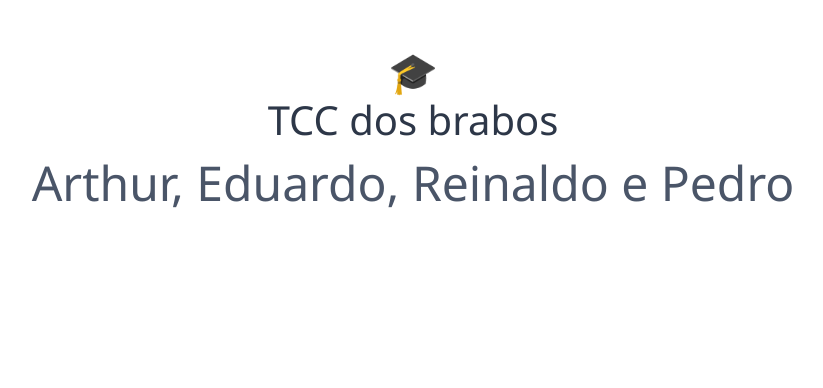
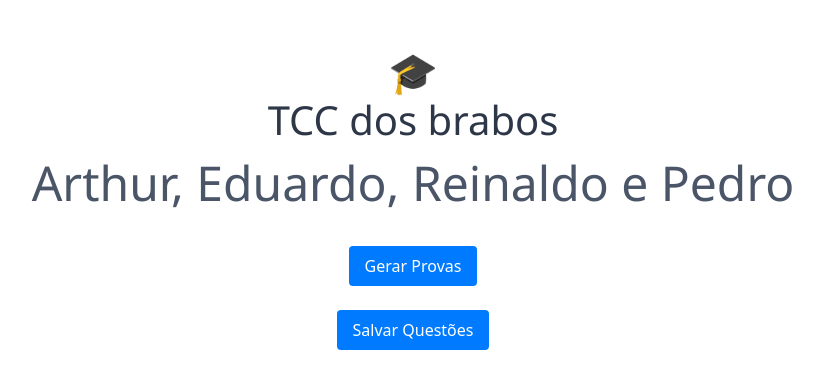
Before and after one commit to eduardoC-hub/corretor-provas, a SvelteKit app: page / in a window 1280 px wide. Shown: the top 388 px of the page, without its empty margins (227-1050 px from the left). Built offline with nearby package versions, Linux system fonts and the light colour scheme.

Commit message:
button adicionado para parar de ficar mexendo na url

```diff
--- a/src/routes/+page.svelte
+++ b/src/routes/+page.svelte
@@ -3,7 +3,28 @@
 <h1><center>TCC dos brabos
 	<li>Arthur, Eduardo, Reinaldo e Pedro</li>
 </center></h1>
+<center>
+<br>
+<a href="/questoes" style="
+    display: inline-block;
+    padding: 8px 16px;
+    background-color: #007BFF;
+    color: white;
+    text-decoration: none;
+    border-radius: 4px;
+">Gerar Provas</a>
+<br>
+<br>
+<a href="/questoes/questao/salvar" style="
+    display: inline-block;
+    padding: 8px 16px;
+    background-color: #007BFF;
+    color: white;
+    text-decoration: none;
+    border-radius: 4px;
+">Salvar Questões</a>
 
+</center>
 <style>
 	h1 {
 		font-family: 'Segoe UI', Tahoma, Geneva, Verdana, sans-serif;
```
Also changed, not shown: src/routes/questoes/+page.svelte (+11 -0 lines), src/routes/questoes/questao/[id]/+page.svelte (+19 -1 lines), src/routes/questoes/questao/salvar/+page.svelte (+19 -0 lines).
